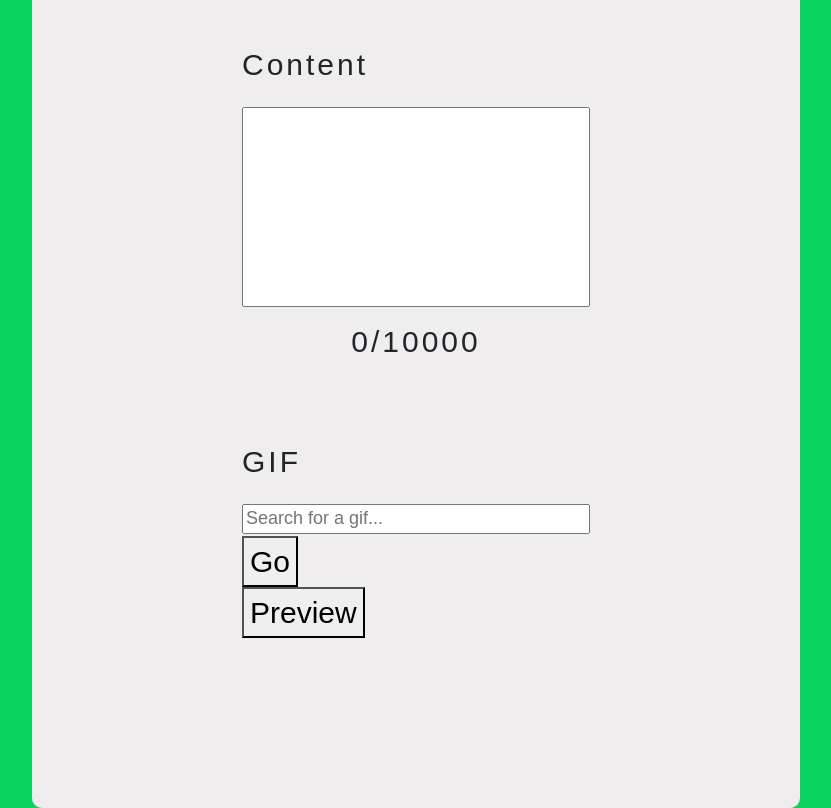
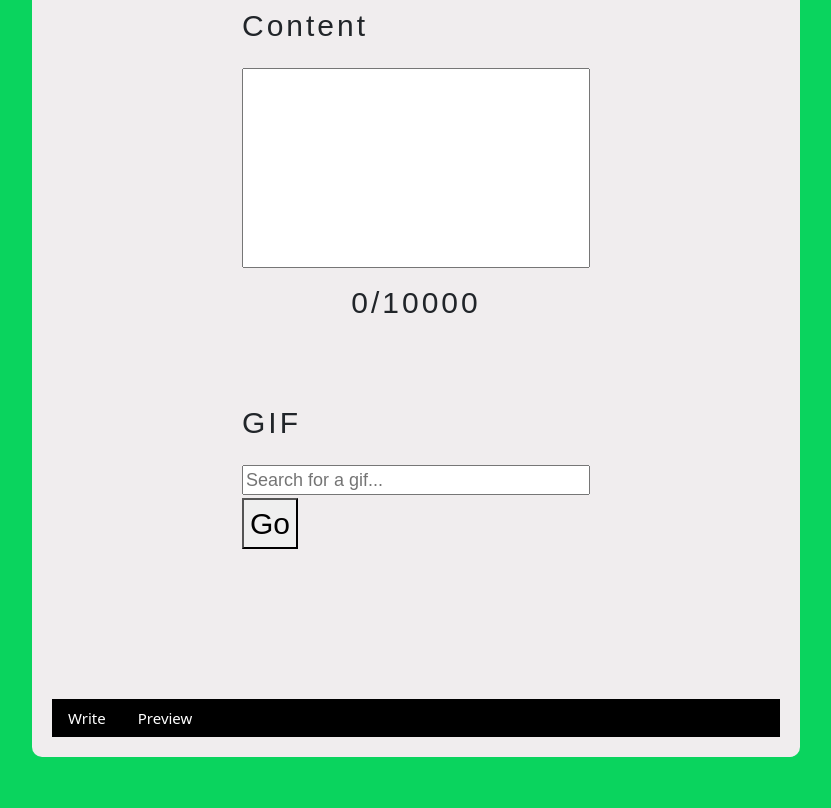
Before and after one commit to karldudley/blog_project_client, a website: page pages/newpost.html in a window 1280 px wide. Shown: the part 784-1592 px from the top of the page, without its empty margins (224-1055 px from the left). After the commit the page ends 1541 px from the top, so only its background shows below. Drawn offline with nearby package versions, Linux system fonts and the light colour scheme.

Commit message:
improve preview feature

```diff
--- a/pages/newpost.html
+++ b/pages/newpost.html
@@ -34,11 +34,6 @@
     <h3>New Post</h3>
     <article>
 
-        <div class="w3-bar w3-black">
-            <button class="w3-bar-item w3-button" onclick="openTab('write')">Write</button>
-            <button class="w3-bar-item w3-button" onclick="openTab('preview')">Preview</button>
-        </div>
-
         <div id="write" class="w3-container tab w3-animate-left">
             <form id="form">
                 <label for="titleForm">Title</label>
@@ -60,9 +55,6 @@
                 <div class="out">
                     <!-- Where gif is generated -->
                 </div>
-
-            <button onclick="openTab('preview')">Preview</button>
-
         </div>
 
         <div id="preview" class="w3-container tab w3-animate-right" style="display:none">
@@ -79,7 +71,12 @@
                 </div>
             </div>
             <input type="submit" id="submitForm" value="Create Post">
-            </form>
+                </form>
+        </div>
+
+        <div class="w3-bar w3-black">
+            <button class="w3-bar-item w3-button" onclick="openTab('write')">Write</button>
+            <button class="w3-bar-item w3-button" onclick="openTab('preview')">Preview</button>
         </div>
 
     </article>
```
